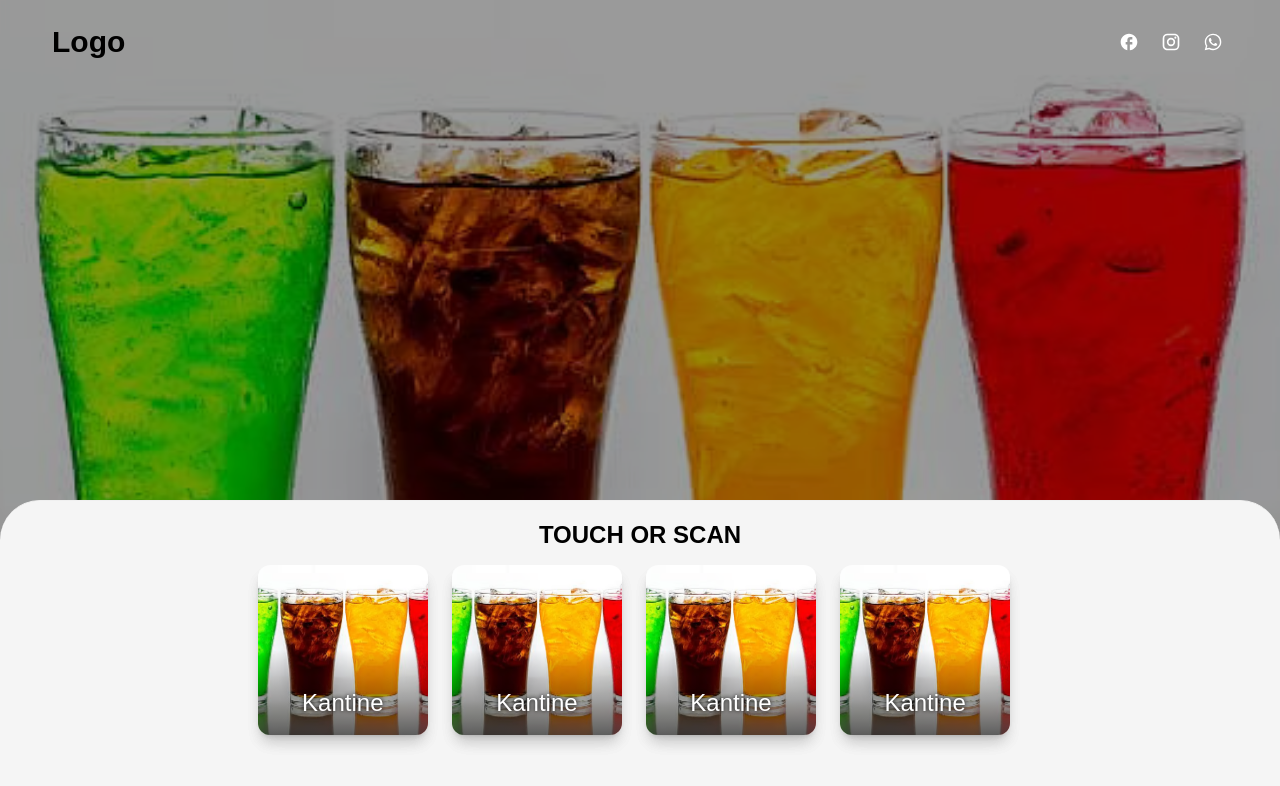
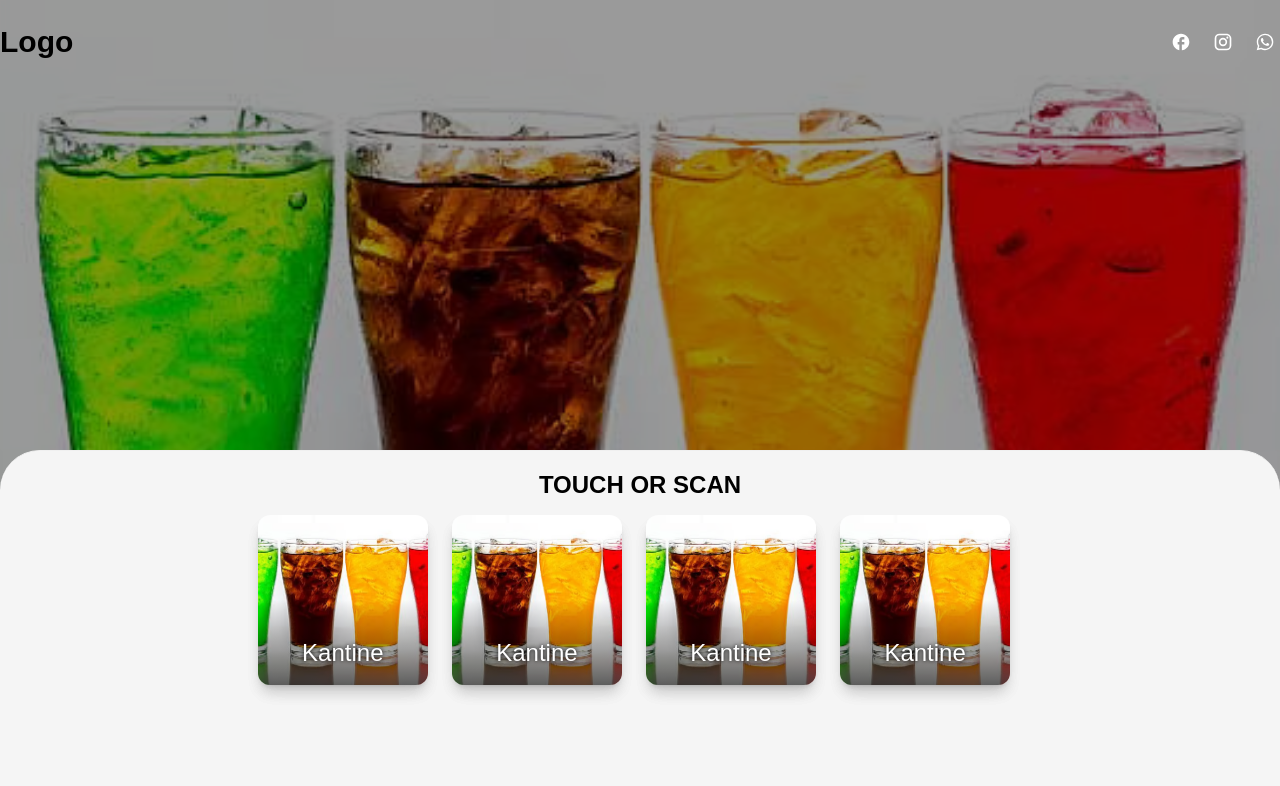
Before and after one commit to devfaisalahmad/vue-pos-projcet, a Vue app: page /shop in a window 1280 px wide. Shown: the top 786 px of the page. Built offline with nearby package versions, Linux system fonts and the light colour scheme.

Commit message:
shop page some modification

```diff
--- a/src/pages/Shop.vue
+++ b/src/pages/Shop.vue
@@ -2,13 +2,14 @@
 import FacebookICon from "../components/icons/FacebookIcon.vue";
 import InstagramICon from "../components/icons/InstagramIcon.vue";
 import WhatsAppIcon from "../components/icons/WhatsAppIcon.vue";
+
 </script>
 
 <template>
   <div class="w-full bg-center bg-cover bg-[url('/image/cate.png')] relative">
     <div class="w-full flex min-h-screen flex-col justify-between">
       <nav class="w-full z-40 py-6">
-        <div class="container">
+        <div class="xl:container mx-auto">
           <div class="w-full flex items-center gap-3 justify-between">
             <div>
               <h2 class="text-3xl font-semibold text-primary">Logo</h2>
@@ -25,7 +26,7 @@ import WhatsAppIcon from "../components/icons/WhatsAppIcon.vue";
                 <div
                   class="w-[30px] h-[30px] rounded-full flex justify-center items-center bg-primary"
                 >
-                  <InstagramICon class="text-[white] text-xl" />
+                  <InstagramICon class="text-[white] text-xl"/>
                 </div>
               </li>
               <li>
@@ -39,9 +40,10 @@ import WhatsAppIcon from "../components/icons/WhatsAppIcon.vue";
           </div>
         </div>
       </nav>
+
       <!-- drowar -->
       <div
-        class="w-full bg-[#f5f5f5] h-[300px] rounded-tl-[40px] rounded-tr-[40px] z-30 border-t border-[#f0f0f0] py-4"
+        class="w-full bg-[#f5f5f5] h-[350px] rounded-tl-[40px] rounded-tr-[40px] z-30 border-t border-[#f0f0f0] py-4"
       >
         <div class="container">
           <div class="w-full flex flex-col gap-3">
@@ -50,7 +52,7 @@ import WhatsAppIcon from "../components/icons/WhatsAppIcon.vue";
                 TOUCH OR SCAN
               </h2>
             </div>
-            <!-- categoris -->
+
             <div class="grid grid-cols-4 gap-3 w-[65%] mx-auto">
               <div
                 class="h-[170px] w-[170px] shadow-lg rounded-xl bg-center bg-cover bg-[url('/image/pic-1.png')] relative flex justify-center items-end px-2 py-4"
```
